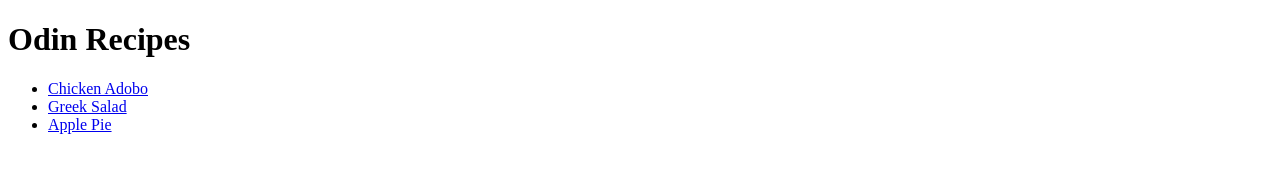
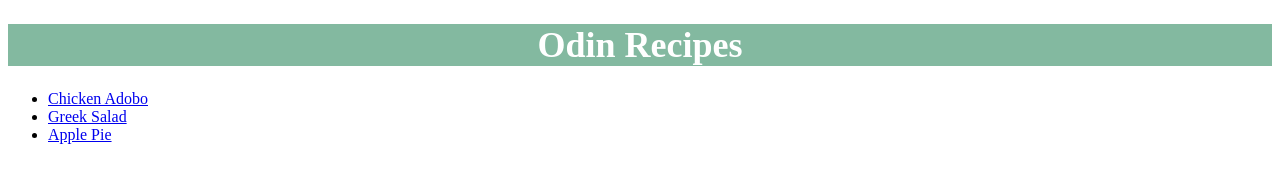
Before and after one commit to brianthma13/odin-recipes, a plain HTML site: page index.html in a window 1280 px wide. Drawn offline with Linux system fonts and the light colour scheme.

Commit message:
Commit for index.html

```diff
--- a/index.html
+++ b/index.html
@@ -6,7 +6,7 @@
         <link rel="stylesheet" href="../style.css" />
     </head>
     <body>
-        <h1>Odin Recipes</h1>
+        <h1 class="heading page">Odin Recipes</h1>
         <ul>
             <li><a href="recipes/chicken-adobo.html">Chicken Adobo</a></li>
             <li><a href="recipes/greek-salad.html">Greek Salad</a></li>
```
